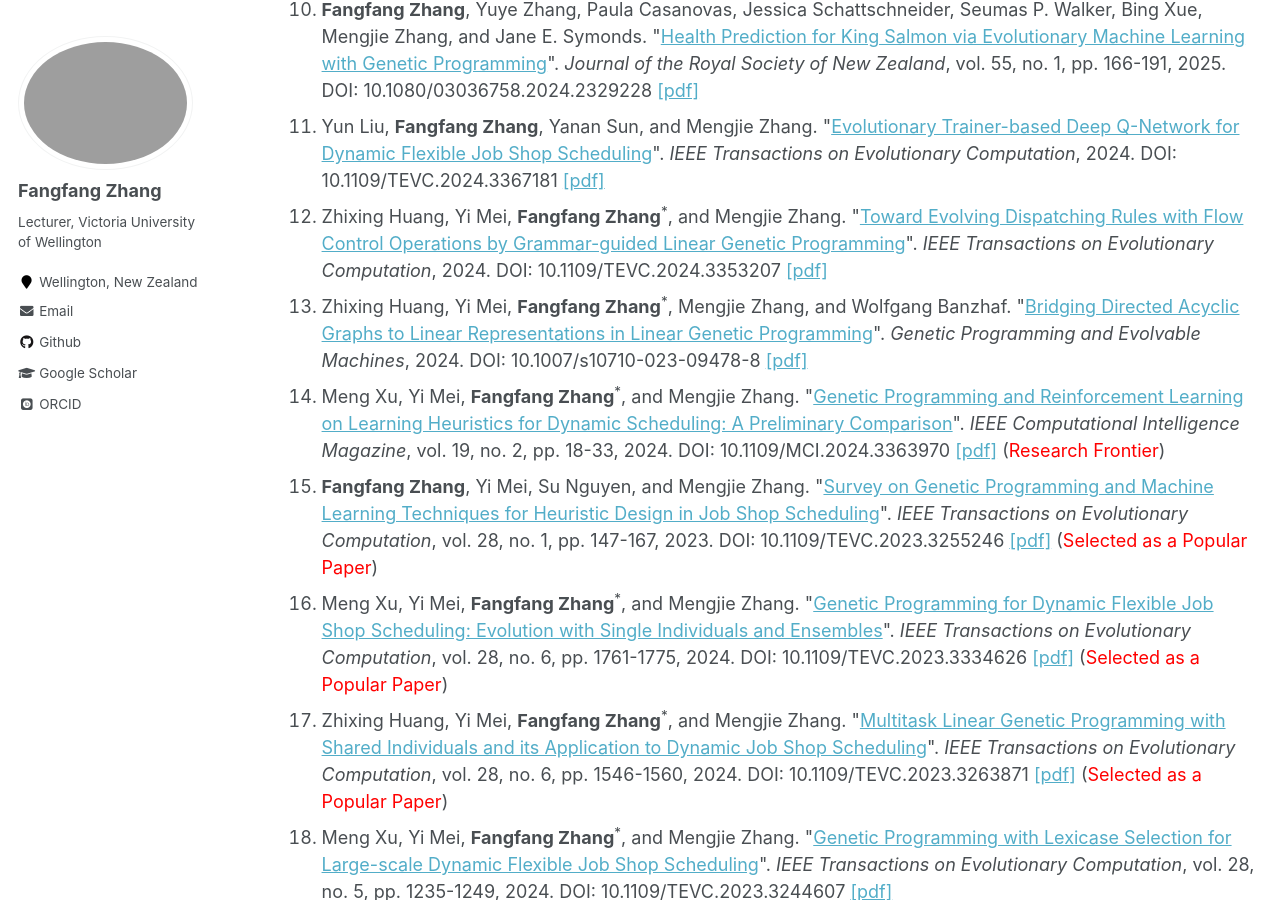
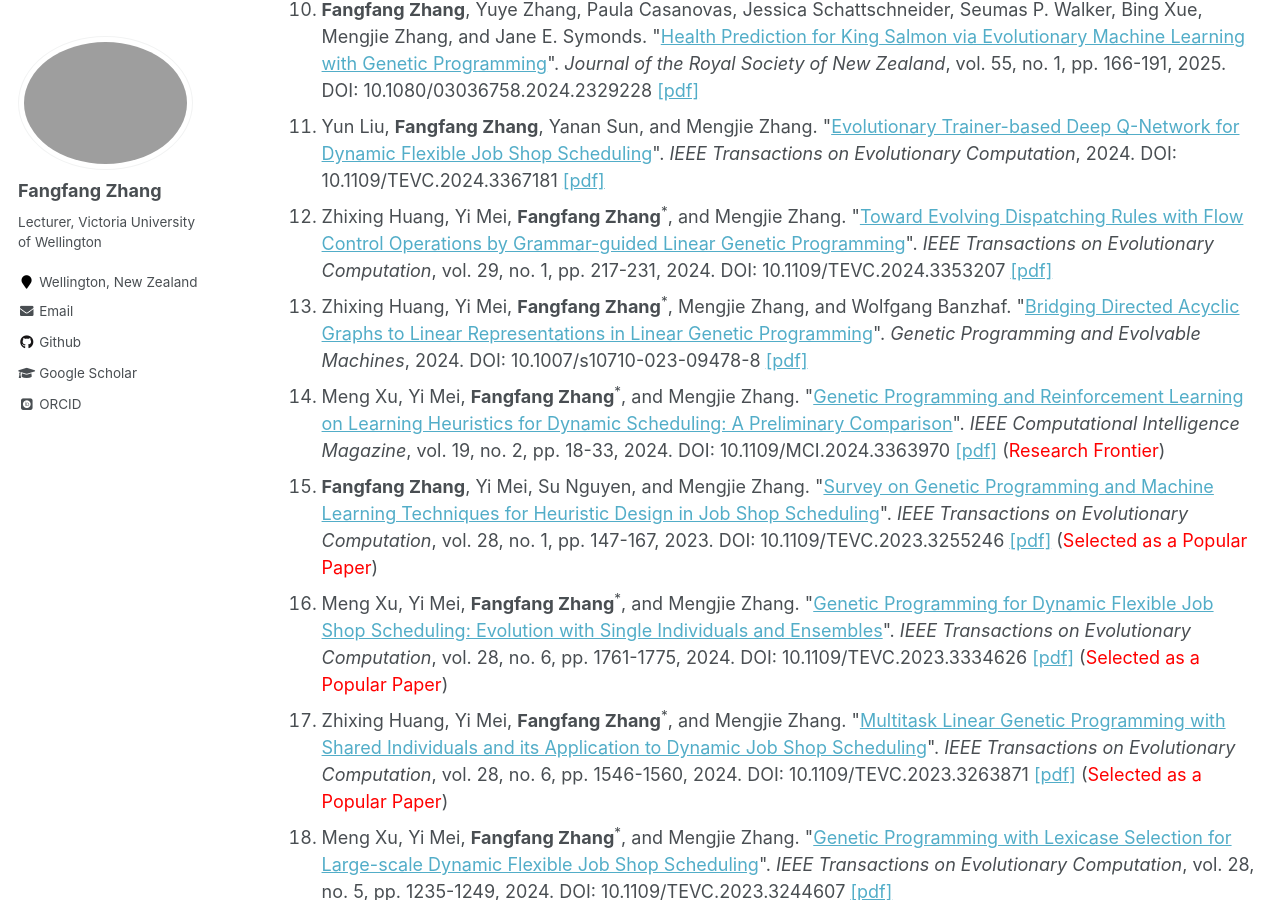
Before and after one commit to fangfang-zhang/fangfang-zhang.github.io, a Jekyll site: the page built from _pages/publications.md, in a window 1280 px wide and 900 px high, scrolled down 1178 px. Built offline with Jekyll 4.4.1, drawn with Linux system fonts in a browser that asks for light colours; some web fonts are replaced.

Commit message:
publishTEVC

```diff
--- a/_pages/publications.md
+++ b/_pages/publications.md
@@ -22,7 +22,7 @@ author_profile: true
 <li>Zaixing Sun, Yi Mei, <b>Fangfang Zhang</b>, Hejiao Huang, Chonglin Gu, and Mengjie Zhang. "<a target="_blank" href="https://ieeexplore.ieee.org/abstract/document/10509784">Multi-Tree Genetic Programming Hyper-Heuristic for Dynamic Flexible Workflow Scheduling in Multi-Clouds</a>". <i>IEEE Transactions on Services Computing</i>, 2024. DOI: 10.1109/TSC.2024.3394691 <a target="_blank" href="https://github.com/fangfang-zhang/fangfang-zhang.github.io/blob/main/files/%5B2024%5D%20MTGP-Multi-Clouds.pdf">[pdf]</a></li>
 <li><b>Fangfang Zhang</b>, Yuye Zhang, Paula Casanovas, Jessica Schattschneider, Seumas P. Walker, Bing Xue, Mengjie Zhang, and Jane E. Symonds. "<a target="_blank" href="https://www.tandfonline.com/doi/full/10.1080/03036758.2024.2329228">Health Prediction for King Salmon via Evolutionary Machine Learning with Genetic Programming</a>". <i>Journal of the Royal Society of New Zealand</i>, vol. 55, no. 1, pp. 166-191, 2025. DOI: 10.1080/03036758.2024.2329228 <a target="_blank" href="https://github.com/fangfang-zhang/fangfang-zhang.github.io/blob/main/files/%5B2024%5D-RSNZ-KS.pdf">[pdf]</a></li>
 <li>Yun Liu, <b>Fangfang Zhang</b>, Yanan Sun, and Mengjie Zhang. "<a target="_blank" href="https://ieeexplore.ieee.org/document/10439992">Evolutionary Trainer-based Deep Q-Network for Dynamic Flexible Job Shop Scheduling</a>". <i>IEEE Transactions on Evolutionary Computation</i>, 2024.  DOI: 10.1109/TEVC.2024.3367181 <a target="_blank" href="https://github.com/fangfang-zhang/fangfang-zhang.github.io/blob/main/files/2024-Evolutionary_Trainer-Based_Deep_Q-Network_for_DFJSS.pdf">[pdf]</a></li>
-<li>Zhixing Huang, Yi Mei, <b>Fangfang Zhang</b><sup>*</sup>, and Mengjie Zhang. "<a target="_blank" href="https://ieeexplore.ieee.org/document/10398533">Toward Evolving Dispatching Rules with Flow Control Operations by Grammar-guided Linear Genetic Programming</a>". <i>IEEE Transactions on Evolutionary Computation</i>, 2024. DOI: 10.1109/TEVC.2024.3353207 <a target="_blank" href="https://github.com/fangfang-zhang/fangfang-zhang.github.io/blob/main/files/2024-tevc-if.pdf">[pdf]</a></li>
+<li>Zhixing Huang, Yi Mei, <b>Fangfang Zhang</b><sup>*</sup>, and Mengjie Zhang. "<a target="_blank" href="https://ieeexplore.ieee.org/document/10398533">Toward Evolving Dispatching Rules with Flow Control Operations by Grammar-guided Linear Genetic Programming</a>". <i>IEEE Transactions on Evolutionary Computation</i>, vol. 29, no. 1, pp. 217-231, 2024. DOI: 10.1109/TEVC.2024.3353207 <a target="_blank" href="https://github.com/fangfang-zhang/fangfang-zhang.github.io/blob/main/files/2024-tevc-if.pdf">[pdf]</a></li>
 <li>Zhixing Huang, Yi Mei, <b>Fangfang Zhang</b><sup>*</sup>, Mengjie Zhang, and Wolfgang Banzhaf. "<a target="_blank" href="https://link.springer.com/article/10.1007/s10710-023-09478-8">Bridging Directed Acyclic Graphs to Linear Representations in Linear Genetic Programming</a>". <i>Genetic Programming and Evolvable Machines</i>, 2024. DOI: 10.1007/s10710-023-09478-8 <a target="_blank" href="https://github.com/fangfang-zhang/fangfang-zhang.github.io/blob/main/files/%5B2023%5D%20Bridging%20directed%20acyclic%20graphs%20to%20linear%20representations%20in%20LGP.pdf">[pdf]</a></li>
 <li> Meng Xu, Yi Mei, <b>Fangfang Zhang</b><sup>*</sup>, and Mengjie Zhang. "<a target="_blank" href="https://ieeexplore.ieee.org/document/10494009">Genetic Programming and Reinforcement Learning on Learning Heuristics for Dynamic Scheduling: A Preliminary Comparison</a>". <i>IEEE Computational Intelligence Magazine</i>, vol. 19, no. 2, pp. 18-33, 2024. DOI: 10.1109/MCI.2024.3363970 <a target="_blank" href="https://github.com/fangfang-zhang/fangfang-zhang.github.io/blob/main/files/%5B2024%5D%20GPRL%20on%20Learning%20Heuristics%20for%20Dynamic%20Scheduling-A%20Preliminary%20Comparison.pdf">[pdf]</a> (<span style="color: #FF0000">Research Frontier</span>)</li>
 <li> <b>Fangfang Zhang</b>, Yi Mei, Su Nguyen, and Mengjie Zhang. "<a target="_blank" href="https://ieeexplore.ieee.org/document/10065588">Survey on Genetic Programming and Machine Learning Techniques for Heuristic Design in Job Shop Scheduling</a>". <i>IEEE Transactions on Evolutionary Computation</i>, vol. 28, no. 1, pp. 147-167, 2023. DOI: 10.1109/TEVC.2023.3255246 <a target="_blank" href="https://github.com/fangfang-zhang/fangfang-zhang.github.io/blob/main/files/%5B2023%5D%20Survey_on_Genetic_Programming_and_Machine_Learning_Techniques_for_Heuristic_Design_in_Job_Shop_Scheduling.pdf">[pdf]</a> (<span style="color: #FF0000">Selected as a Popular Paper</span>)</li>
```
Also changed, not shown: 1 other file.
